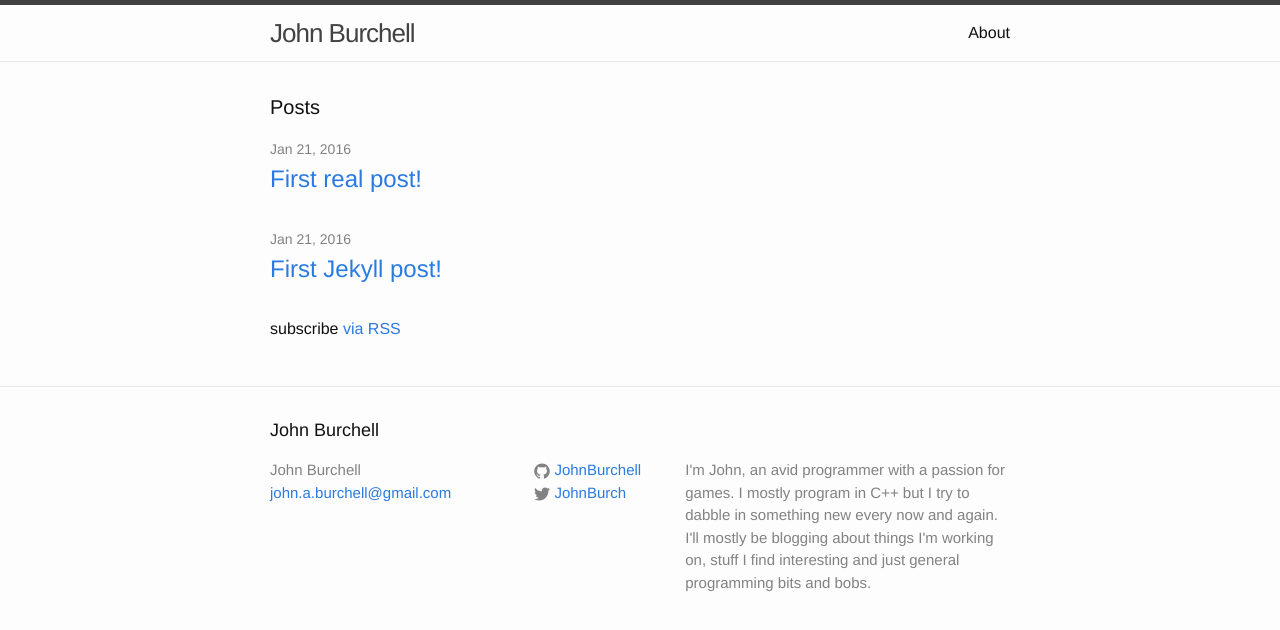
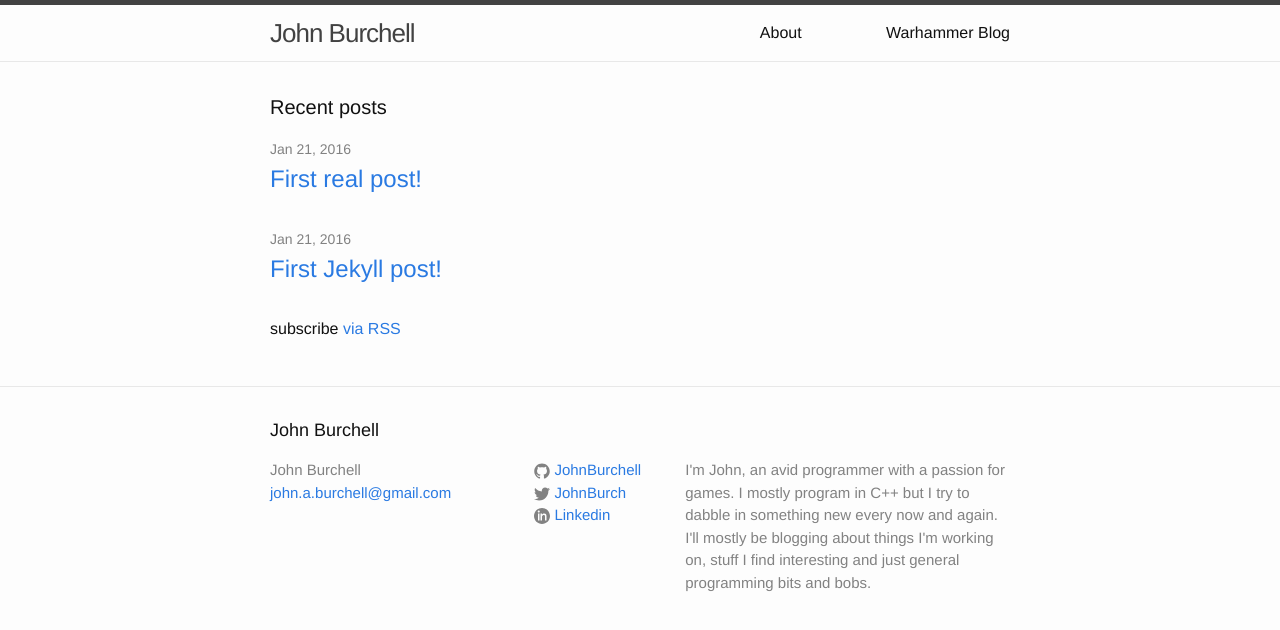
Before and after one commit to JohnBurchell/Website, a Jekyll site: the page built from programming_blog/index.html, in a window 1280 px wide. Shown: the top 630 px of the page. Built offline with Jekyll 4.4.1, drawn with Linux system fonts in a browser that asks for light colours.

Commit message:
Altered header to allow pages to be represented as links to external sites

```diff
--- a/programming_blog/_config.yml
+++ b/programming_blog/_config.yml
@@ -17,6 +17,8 @@ baseurl: "" # the subpath of your site, e.g. /blog
 url: "http://www.johnburchell.co.uk" # the base hostname & protocol for your site
 twitter_username: JohnBurch
 github_username:  JohnBurchell
+linkedin_username: https://se.linkedin.com/in/johnburch
+warhammer_link: http://warhammer.johnburchell.co.uk
 
 # Build settings
 markdown: kramdown
--- a/programming_blog/_includes/footer.html
+++ b/programming_blog/_includes/footer.html
@@ -25,6 +25,11 @@
             {% include icon-twitter.html username=site.twitter_username %}
           </li>
           {% endif %}
+ 	{% if site.linkedin_username %}
+	  <li>
+	    {% include icon-linkedin.html %}
+	  </li>
+	{% endif %}
         </ul>
       </div>
 
--- a/programming_blog/_includes/header.html
+++ b/programming_blog/_includes/header.html
@@ -15,7 +15,9 @@
 
       <div class="trigger">
         {% for my_page in site.pages %}
-          {% if my_page.title %}
+          {% if my_page.external_url %}
+          <a class="page-link" href="{{my_page.external_url}}">{{ my_page.title }}</a>
+          {% else if my_page.title %}
           <a class="page-link" href="{{ my_page.url | prepend: site.baseurl }}">{{ my_page.title }}</a>
           {% endif %}
         {% endfor %}
--- /dev/null
+++ b/programming_blog/_includes/icon-linkedin.html
@@ -0,0 +1 @@
+<a href="https://https://www.linkedin.com/in/johnburch"><span class="icon icon--li">{% include icon-li.svg %}Linkedin</span></a>
--- a/programming_blog/index.html
+++ b/programming_blog/index.html
@@ -4,7 +4,7 @@ layout: default
 
 <div class="home">
 
-  <h1 class="page-heading">Posts</h1>
+  <h1 class="page-heading">Recent posts</h1>
 
   <ul class="post-list">
     {% for post in site.posts %}
@@ -12,7 +12,12 @@ layout: default
         <span class="post-meta">{{ post.date | date: "%b %-d, %Y" }}</span>
 
         <h2>
+	  {% if post.ext_url %}
+          <a class="post-link" href="{{ post.ext_url }}">{{ post.title }}</a>
+          {% else %}
           <a class="post-link" href="{{ post.url | prepend: site.baseurl }}">{{ post.title }}</a>
+          {% endif %}
+
         </h2>
       </li>
     {% endfor %}
```
Also changed, not shown: programming_blog/warhammer.md (added, +8 -0 lines), programming_blog/_includes/icon-li.svg (added).
